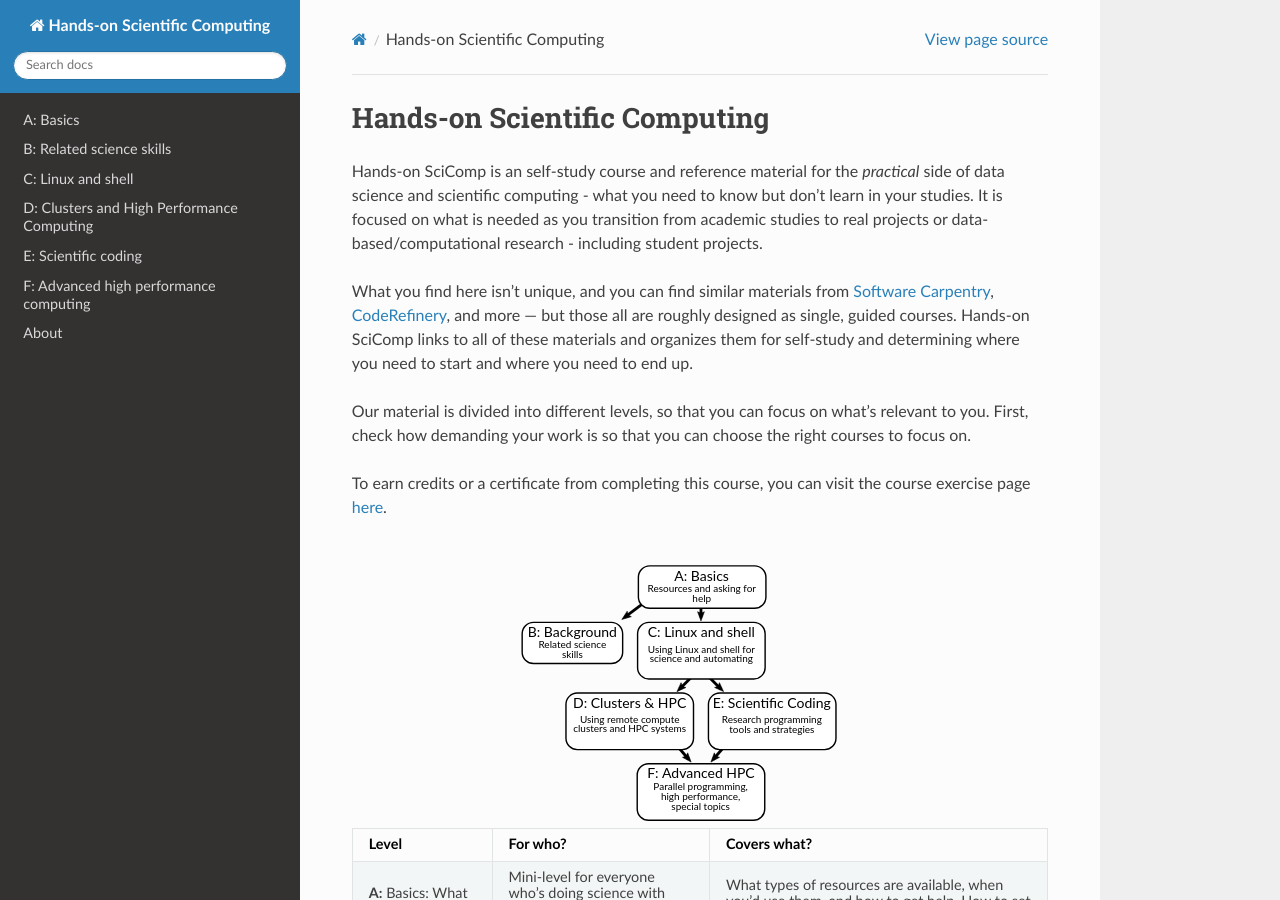
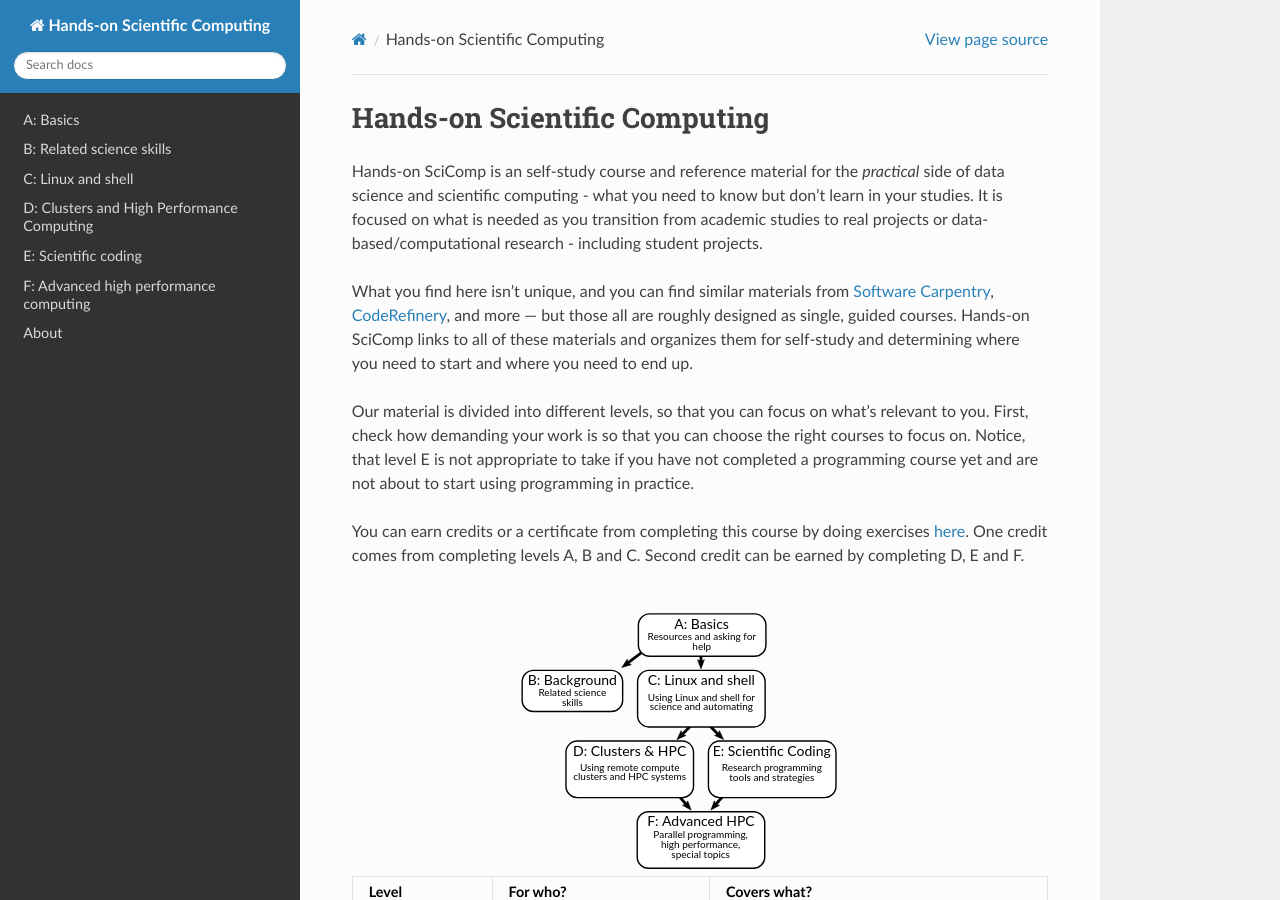
Before and after one commit to coderefinery/handsonscicomp, a Sphinx documentation site: the page built from source/index.rst, in a window 1280 px wide and 900 px high. Built offline with Sphinx 7.4.7 and the Read the Docs theme 2.0.0, drawn with Linux system fonts in a browser that asks for light colours.

Commit message:
added debugging link, changed licensing link, added exercise description

```diff
--- a/source/index.rst
+++ b/source/index.rst
@@ -20,10 +20,14 @@ determining where you need to start and where you need to end up.
 Our material is divided into different levels, so that you can focus
 on what's relevant to you.  First, check how
 demanding your work is so that you can choose the right courses to
-focus on.
+focus on. Notice, that level E is not appropriate to take if you have not
+completed a programming course yet and are not about to start using programming
+in practice.
 
-To earn credits or a certificate from completing this course, you can
-visit the course exercise page `here <https://plus.cs.aalto.fi/hoscic/2020/>`_.
+You can earn credits or a certificate from completing this course by
+doing exercises `here <https://plus.cs.aalto.fi/hoscic/2020/>`_. One
+credit comes from completing levels A, B and C. Second credit can be
+earned by completing D, E and F.
 
 .. image:: levels.svg
    :align: center
```
Also changed, not shown: 1 other file.
